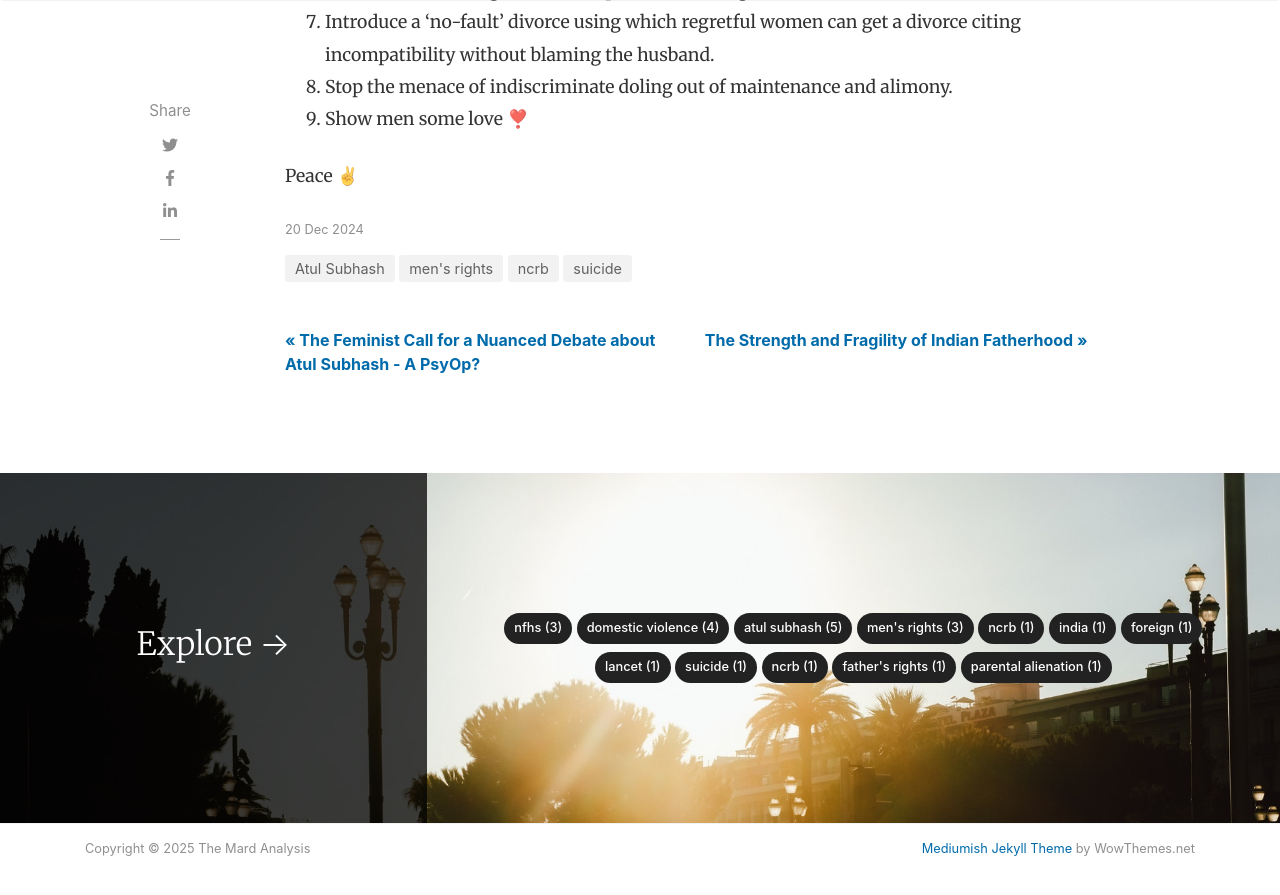
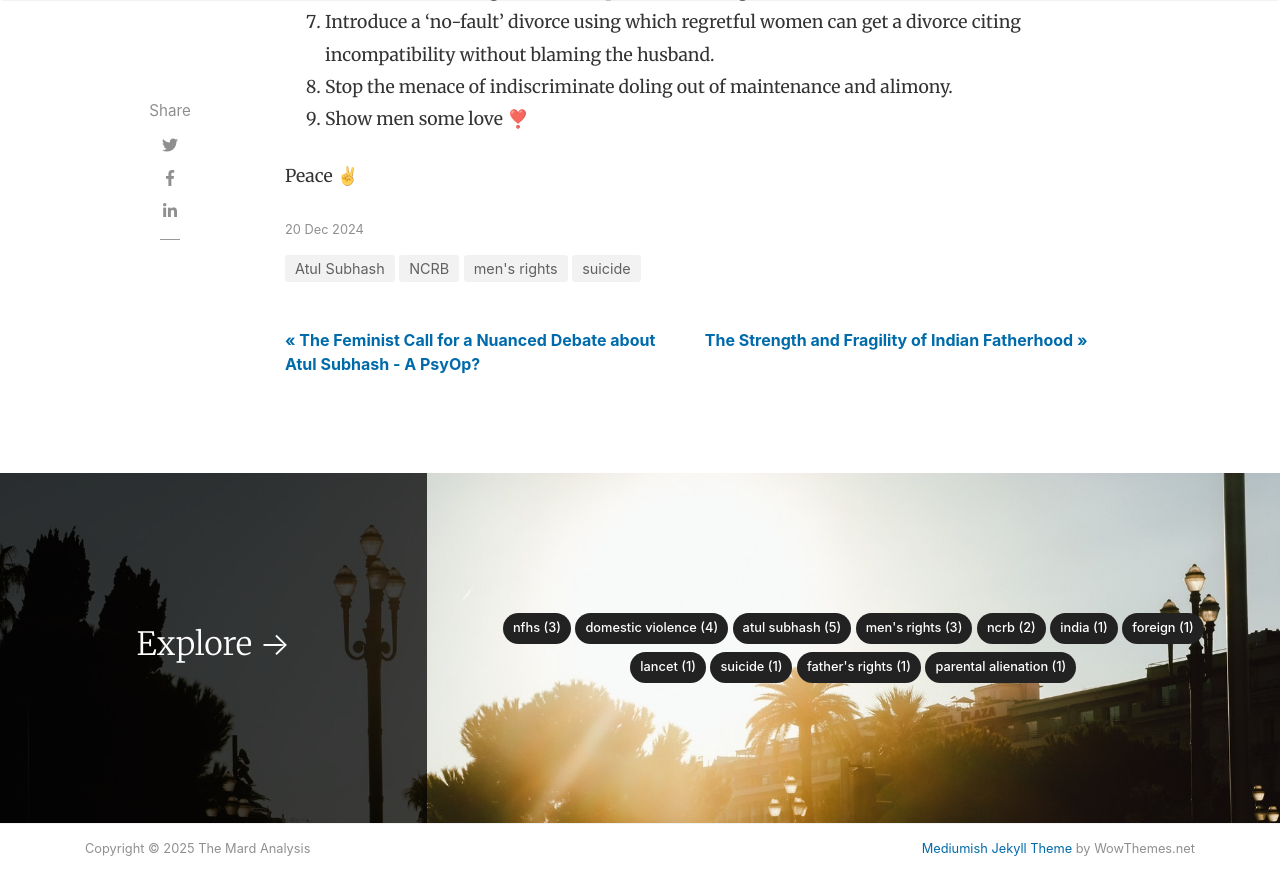
Before and after one commit to vivganes/the-mard-analysis, a Jekyll site: the page built from _posts/2024-12-20-analysis-2022-suicides.md, in a window 1280 px wide and 900 px high, scrolled down 10498 px. Shown: the top 895 px of the window. Built offline with Jekyll 4.4.1, drawn with Linux system fonts in a browser that asks for light colours; nearby versions of some CDN libraries; comment, search, counter and statistics services are not loaded.

Commit message:
fix tags

```diff
--- a/_posts/2024-12-20-analysis-2022-suicides.md
+++ b/_posts/2024-12-20-analysis-2022-suicides.md
@@ -2,7 +2,7 @@
 layout: post
 title:  "What drove 1.2 Lakh Indian men to Suicide in 2022? - A Research"
 author: vivek
-categories: [ men's rights, suicide, ncrb, Atul Subhash]
+categories: [ men's rights, suicide, NCRB, Atul Subhash]
 image: assets/images/blogs/men-suicides-2022/cover.jpg
 featured: true
 toc: true
```
Also changed, not shown: _posts/2024-12-19-no-nuance-debate.md (+1 -1 lines).
